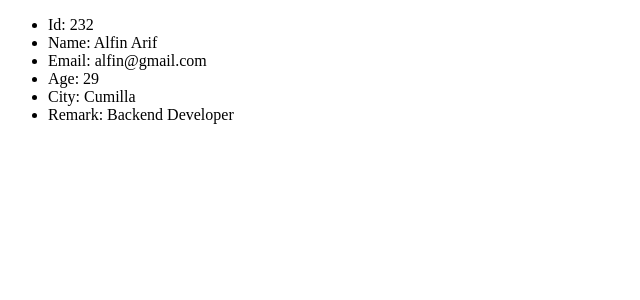
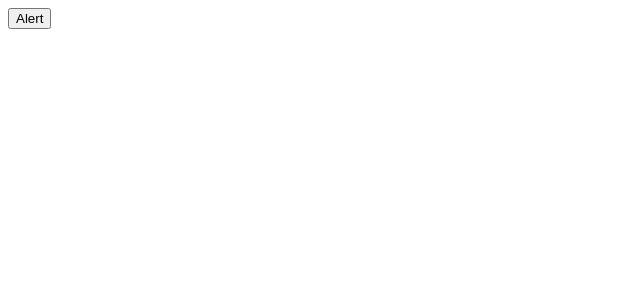
Before and after one commit to alfinarif/nodejs_practices, a React (Vite) app in the folder ReactJsPractices/reactJsPractice_1/vite-project/: page / in a window 1280 px wide. Shown: the top 300 px of the page, without its empty margins (0-640 px from the left). Built offline with nearby package versions, Linux system fonts and the light colour scheme.

Commit message:
passingFunctionByProps

```diff
--- a/ReactJsPractices/reactJsPractice_1/vite-project/src/App.jsx
+++ b/ReactJsPractices/reactJsPractice_1/vite-project/src/App.jsx
@@ -2,18 +2,14 @@ import Hero from "./components/Hero.jsx";
 
 
 const App = ()=>{
-    let itemObj = {
-        id: "232",
-        name: "Alfin Arif",
-        email: "alfin@gmail.com",
-        age: 29,
-        city: "Cumilla",
-        remark: "Backend Developer"
+
+    const buttonClick = ()=>{
+        alert('Hello world');
     }
 
     return (
         <div>
-            <Hero item={itemObj}/>
+            <Hero btnClick={buttonClick}/>
         </div>
     )
 
--- a/ReactJsPractices/reactJsPractice_1/vite-project/src/components/Hero.jsx
+++ b/ReactJsPractices/reactJsPractice_1/vite-project/src/components/Hero.jsx
@@ -3,14 +3,7 @@
 const Hero = (props)=>{
     return(
         <div>
-            <ul>
-                <li>Id: {props.item.id}</li>
-                <li>Name: {props.item.name}</li>
-                <li>Email: {props.item.email}</li>
-                <li>Age: {props.item.age}</li>
-                <li>City: {props.item.city}</li>
-                <li>Remark: {props.item.remark}</li>
-            </ul>
+            <button onClick={props.btnClick}>Alert</button>
         </div>
     );
 };
```
